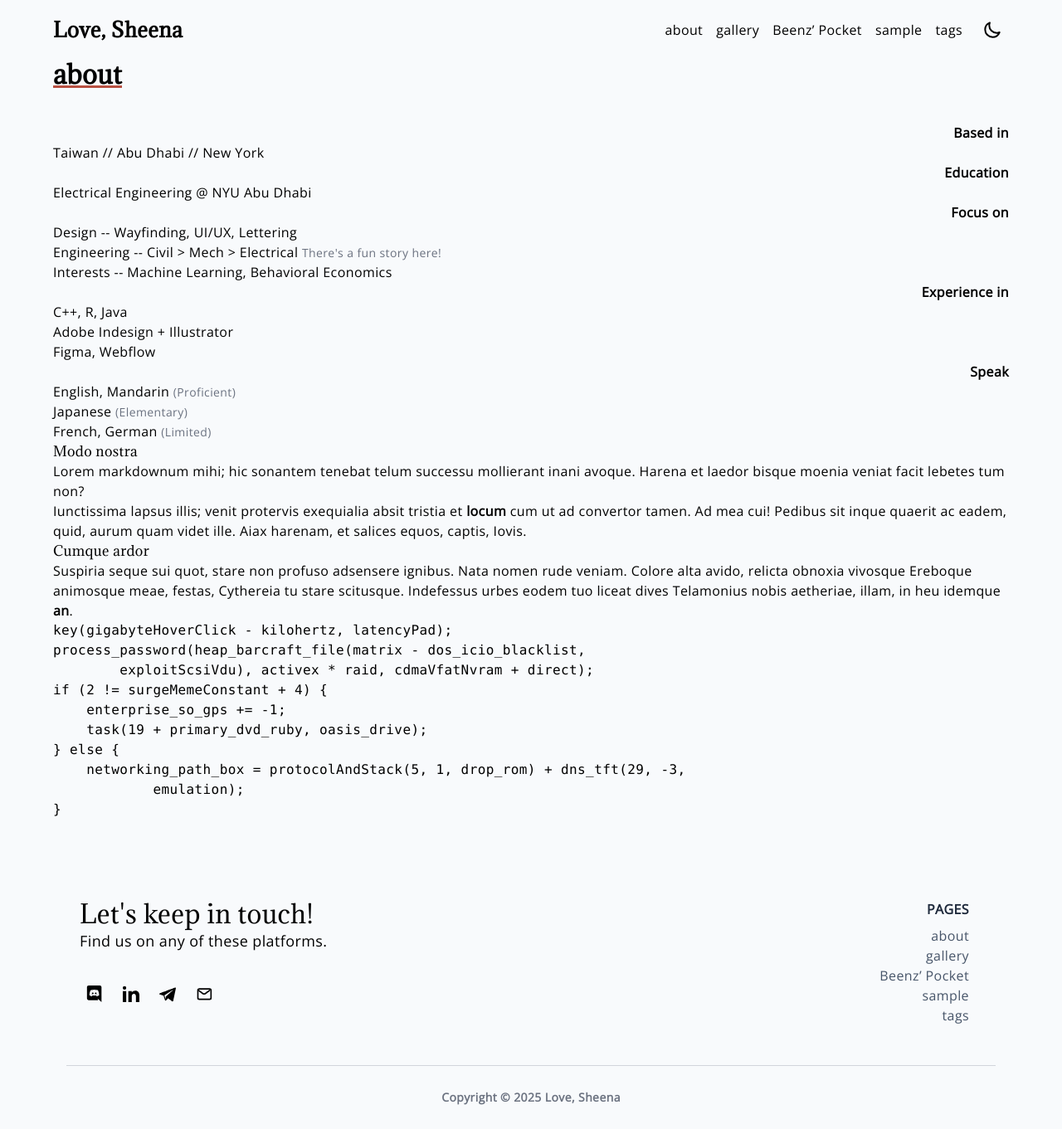
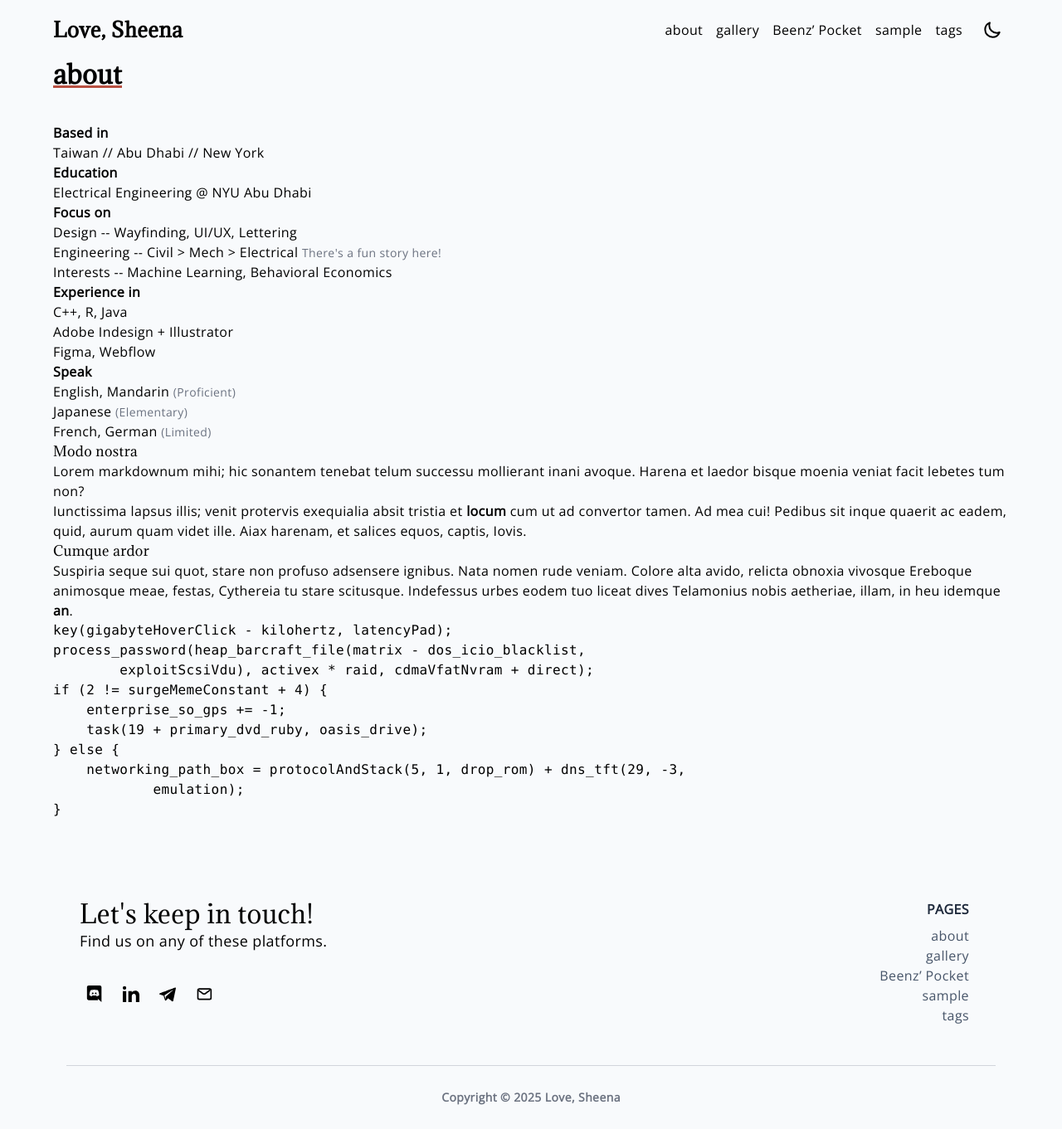
Before and after one commit to beenzpaste/beenzpaste.github.io, a Jekyll site: the page built from about.md, in a window 1280 px wide. Shown: the whole page at 83% size. Built offline with Jekyll 4.4.1, drawn with Linux system fonts in a browser that asks for light colours.

Commit message:
Update about.md
text align left

```diff
--- a/about.md
+++ b/about.md
@@ -3,27 +3,27 @@ layout: about
 title: about
 ---
 
-<div class="text-right font-bold">Based in</div>
+<div class="text-left font-bold">Based in</div>
 <div>Taiwan // Abu Dhabi // New York</div>
 
-<div class="text-right font-bold">Education</div>
+<div class="text-left font-bold">Education</div>
 <div>Electrical Engineering <span class="italic">@ NYU Abu Dhabi</span></div>
 
-<div class="text-right font-bold">Focus on</div>
+<div class="text-left font-bold">Focus on</div>
 <div>
   Design -- <span class="italic">Wayfinding, UI/UX, Lettering</span><br>
   Engineering -- <span class="italic">Civil > Mech > Electrical</span> <span class="text-sm text-gray-500">There's a fun story here!</span><br>
   Interests -- <span class="italic">Machine Learning, Behavioral Economics</span>
 </div>
 
-<div class="text-right font-bold">Experience in</div>
+<div class="text-left font-bold">Experience in</div>
 <div>
   C++, R, Java<br>
   Adobe Indesign + Illustrator<br>
   Figma, Webflow
 </div>
 
-<div class="text-right font-bold">Speak</div>
+<div class="text-left font-bold">Speak</div>
 <div>
   English, Mandarin <span class="text-sm text-gray-500">(Proficient)</span><br>
   Japanese <span class="text-sm text-gray-500">(Elementary)</span><br>
```
